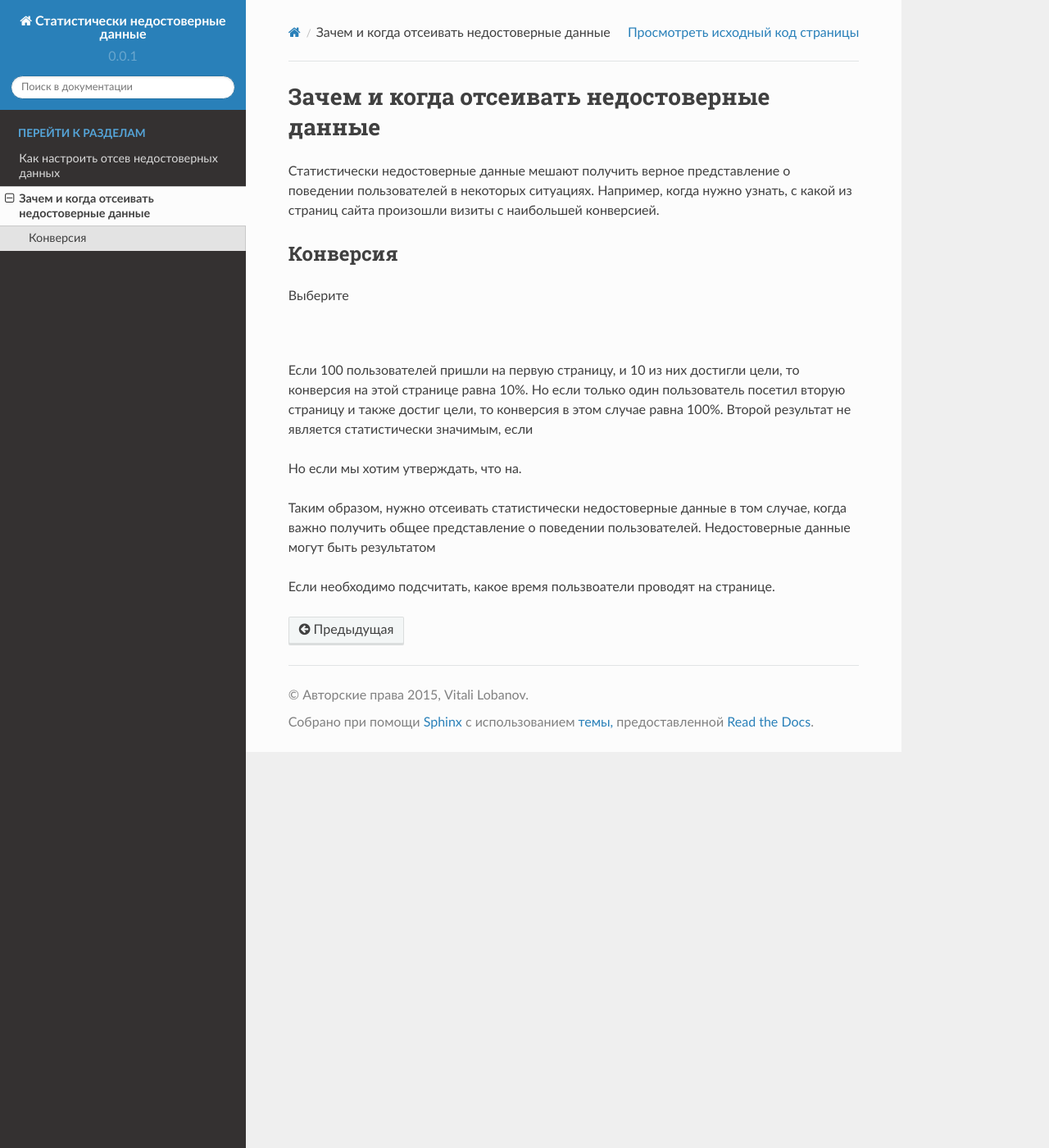
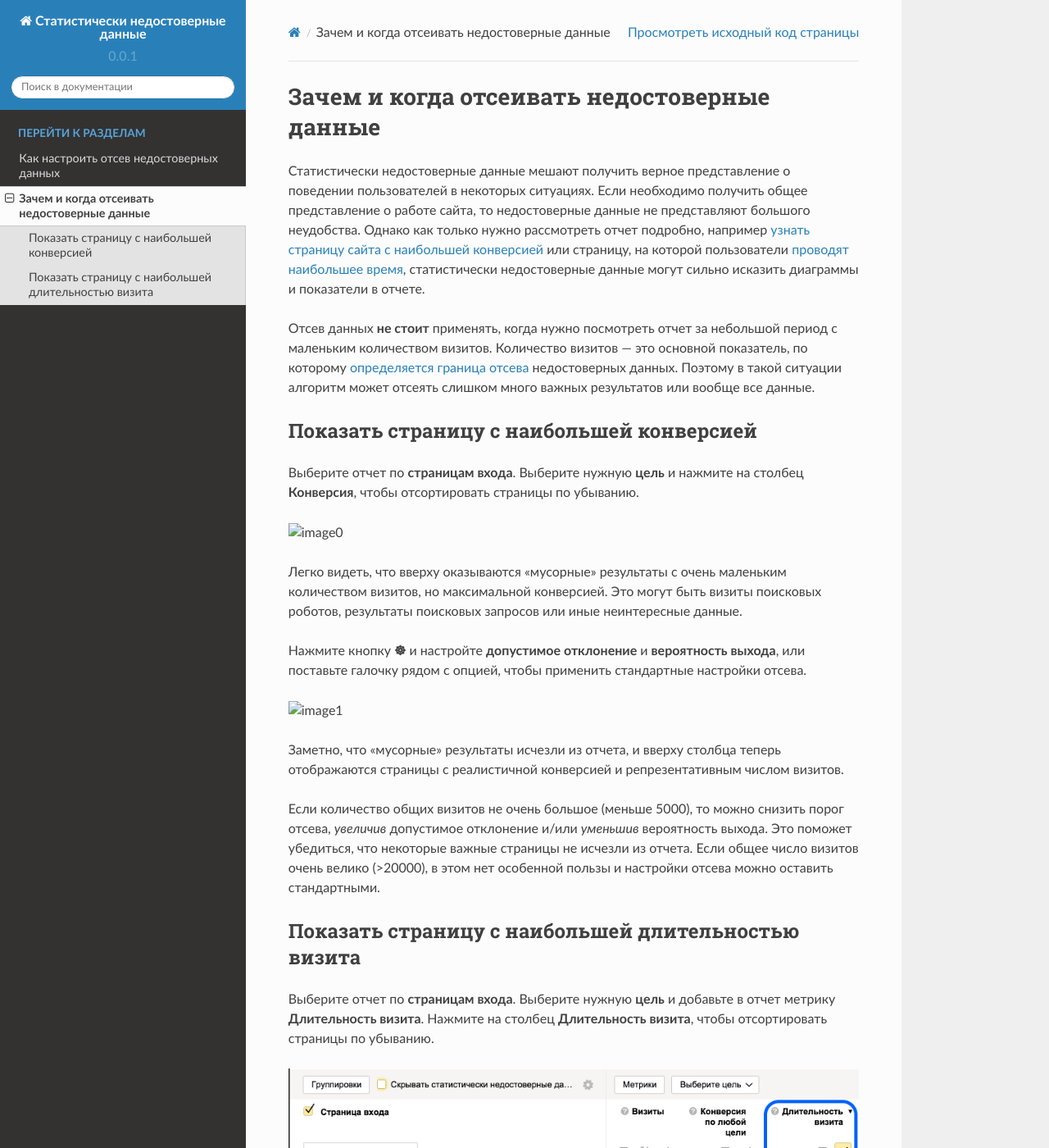
Before and after one commit to bfxy/yametrix-significance, a Sphinx documentation site: the page built from source/why.rst, in a window 1280 px wide and 1400 px high. Shown: the whole window at 82% size. Built offline with Sphinx 7.4.7 and the Read the Docs theme 2.0.0, drawn with Linux system fonts in a browser that asks for light colours; formulas are drawn with MathJax 3; some of the changed text lies outside the part shown.

```diff
--- a/source/confidence.rst
+++ b/source/confidence.rst
@@ -47,6 +49,8 @@ Cамое главное коротко
 Чем *больше* **допустимое отклонение**, и чем *меньше* **вероятность выхода за границы диапазона** — тем ниже порог отсева, и тем больше данных попадает в отчеты как статистически достоверные.
 
 
+:ref:`Прочитать, для чего нужен отсев недостоверных данных <why>`
+
 :ref:`Вернуться в начало <index>`
 
 
--- a/source/why.rst
+++ b/source/why.rst
@@ -3,33 +3,55 @@
 Зачем и когда отсеивать недостоверные данные
 ============================================
 
-Статистически недостоверные данные мешают получить верное представление
-о поведении пользователей в некоторых ситуациях. Например, когда нужно
-узнать, с какой из страниц сайта произошли визиты с наибольшей
-конверсией.
+Статистически недостоверные данные мешают получить верное представление о поведении пользователей в некоторых ситуациях. Если необходимо получить общее представление о работе сайта, то недостоверные данные не представляют большого неудобства. Однако как только нужно рассмотреть отчет подробно, например :ref:`узнать страницу сайта с наибольшей конверсией <conversion>` или страницу, на которой пользователи :ref:`проводят наибольшее время <time>`, статистически недостоверные данные могут сильно исказить диаграммы и показатели в отчете.
 
-Конверсия
-^^^^^^^^^
+Отсев данных **не стоит** применять, когда нужно посмотреть отчет за небольшой период с маленьким количеством визитов. Количество визитов — это основной показатель, по которому :ref:`определяется граница отсева <discard>` недостоверных данных. Поэтому в такой ситуации алгоритм может отсеять слишком много важных результатов или вообще все данные.
+
+.. _conversion:
+
+Показать страницу с наибольшей конверсией
+^^^^^^^^^^^^^^^^^^^^^^^^^^^^^^^^^^^^^^^^^
+
+Выберите отчет по **страницам входа**. Выберите нужную **цель** и нажмите на столбец **Конверсия**, чтобы отсортировать страницы по убыванию.
+
+|image0|
+
+Легко видеть, что вверху оказываются «мусорные» результаты с очень маленьким количеством визитов, но максимальной конверсией. Это могут быть визиты поисковых роботов, результаты поисковых запросов или иные неинтересные данные.
+
+Нажмите кнопку **☸** и настройте **допустимое отклонение** и **вероятность выхода**, или поставьте галочку рядом с опцией, чтобы применить стандартные настройки отсева.
+
+|image1|
+
+Заметно, что «мусорные» результаты исчезли из отчета, и вверху столбца теперь отображаются страницы с реалистичной конверсией и репрезентативным числом визитов.
+
+Если количество общих визитов не очень большое (меньше 5000), то можно снизить порог отсева, *увеличив* допустимое отклонение и/или *уменьшив* вероятность выхода. Это поможет убедиться, что некоторые важные страницы не исчезли из отчета. Если общее число визитов очень велико (>20000), в этом нет особенной пользы и настройки отсева можно оставить стандартными.
+
+.. _time:
+
+Показать страницу с наибольшей длительностью визита
+^^^^^^^^^^^^^^^^^^^^^^^^^^^^^^^^^^^^^^^^^^^^^^^^^^^
+
+Выберите отчет по **страницам входа**. Выберите нужную **цель** и добавьте в отчет метрику **Длительность визита**. Нажмите на столбец **Длительность визита**, чтобы отсортировать страницы по убыванию.
+
+|image2|
+
+Вверху столбца оказались странные результаты с одним визитом, который продолжался несколько часов.
+
+Включите опцию **Скрывать статистически недостоверные данные**, чтобы применить стандартные настройки отсева. Или нажмите кнопку **☸** и задайте собственные **допустимое отклонение** и **вероятность выхода**.
+
+|image3|
+
+Странные результаты исчезли из отчета, и вверху теперь находятся страницы с большим количеством визитов и реалистичной длительностью визита.
 
 
+:ref:`Прочитать, как настроить отсев данных <confidence>`
 
-Выберите
+:ref:`Вернуться в начало <index>`
 
+.. |image0| image:: https://img-fotki.yandex.ru/get/6822/289514431.0/0_19cc30_714f8332_orig.png
 
-.. figure:: https://img-fotki.yandex.ru/get/6822/289514431.0/0_19cc30_714f8332_orig
-   :alt:
+.. |image1| image:: https://img-fotki.yandex.ru/get/4313/289514431.0/0_19cc33_94a35f45_orig.png
 
-Если 100 пользователей пришли на первую страницу, и 10 из них достигли
-цели, то конверсия на этой странице равна 10%. Но если только один
-пользователь посетил вторую страницу и также достиг цели, то конверсия в
-этом случае равна 100%. Второй результат не является статистически
-значимым, если
+.. |image2| image:: /img/durationsad.png
 
-Но если мы хотим утверждать, что на.
-
-Таким образом, нужно отсеивать статистически недостоверные данные в том
-случае, когда важно получить общее представление о поведении
-пользователей. Недостоверные данные могут быть результатом
-
-Если необходимо подсчитать, какое время пользвоатели проводят на
-странице.
+.. |image3| image:: /img/durationhappy.png
```
Also changed, not shown: other parts of source/confidence.rst (+2 -0 lines), source/index.rst (+2 -6 lines), source/img/durationhappy.png (added), source/img/durationsad.png (added).
